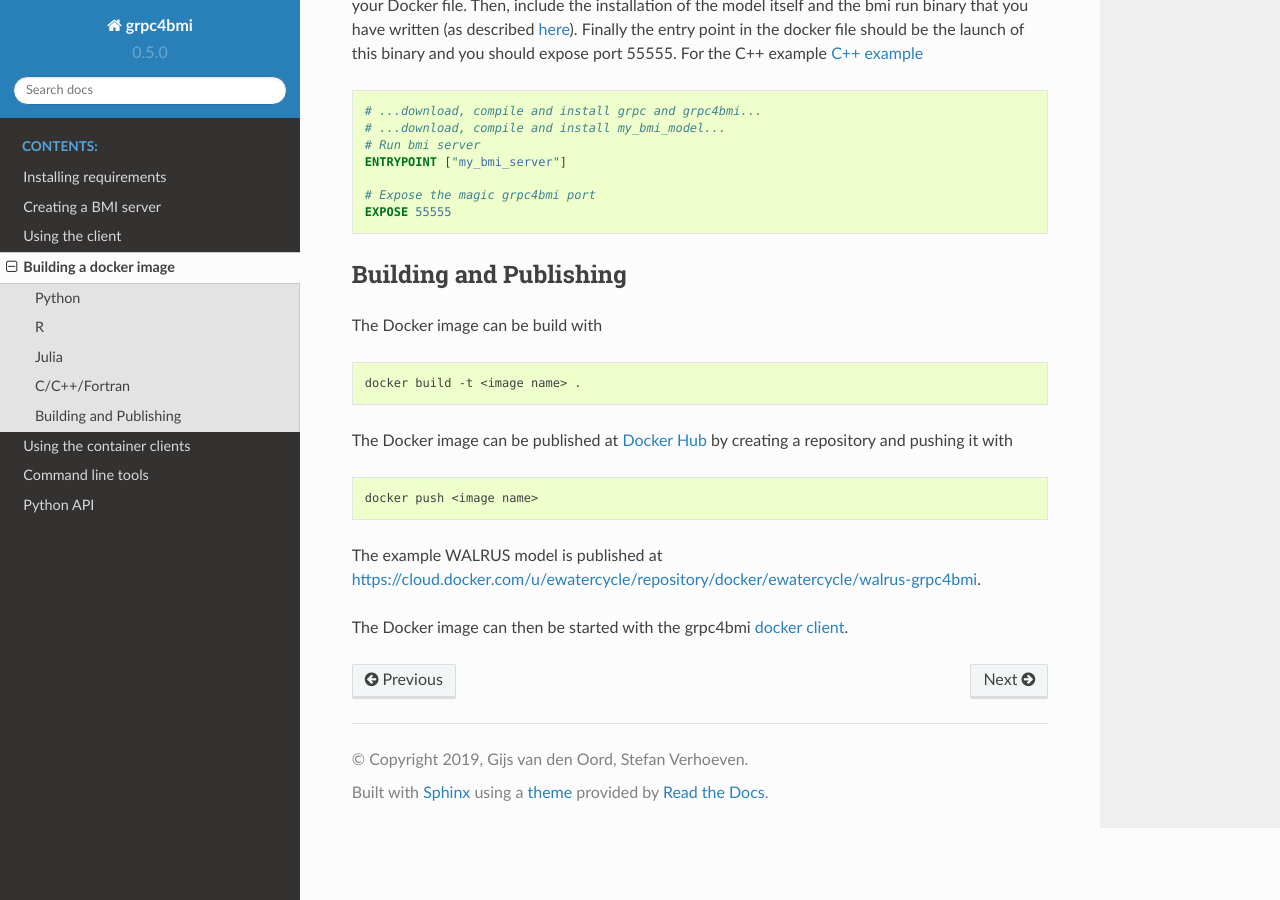
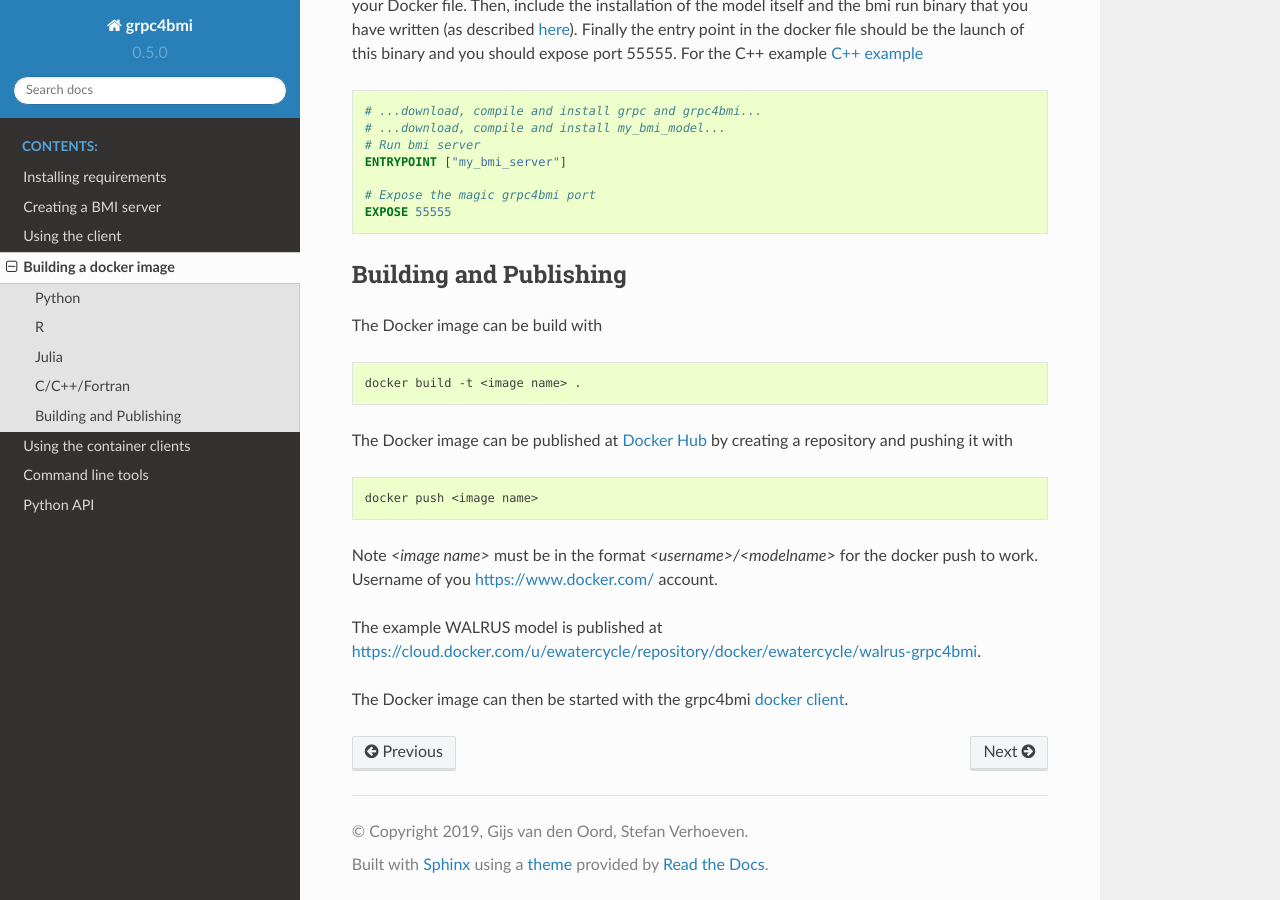
Before and after one commit to eWaterCycle/grpc4bmi, a Sphinx documentation site: the page built from docs/container/building.rst, in a window 1280 px wide and 900 px high, scrolled down 1690 px. Built offline with Sphinx 7.4.7 and the Read the Docs theme 2.0.0, drawn with Linux system fonts in a browser that asks for light colours; pages that are not in the unit, such as notebooks, are missing from menus.

Commit message:
Adding note on image name for docker push
<image name>  must be in the format <username>/<modelname>

```diff
--- a/docs/container/building.rst
+++ b/docs/container/building.rst
@@ -103,6 +103,8 @@ The Docker image can be published at `Docker Hub`_ by creating a repository and
 
    docker push <image name>
 
+Note `<image name>` must be in the format `<username>/<modelname>` for the docker push to work. Username of you https://www.docker.com/ account.
+
 The example WALRUS model is published at https://cloud.docker.com/u/ewatercycle/repository/docker/ewatercycle/walrus-grpc4bmi.
 
 The Docker image can then be started with the grpc4bmi :ref:`docker client <docker_client>`.
```
